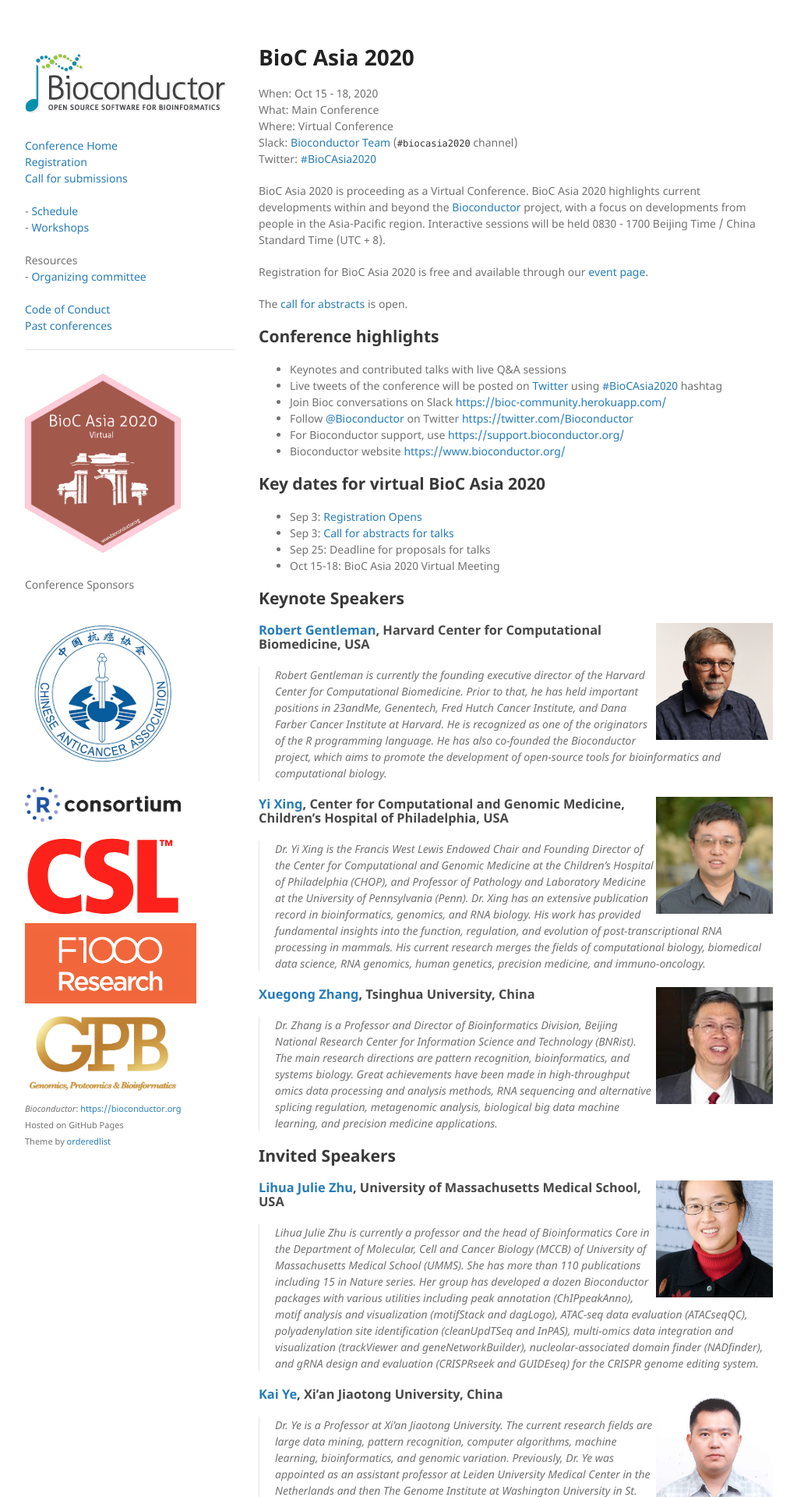
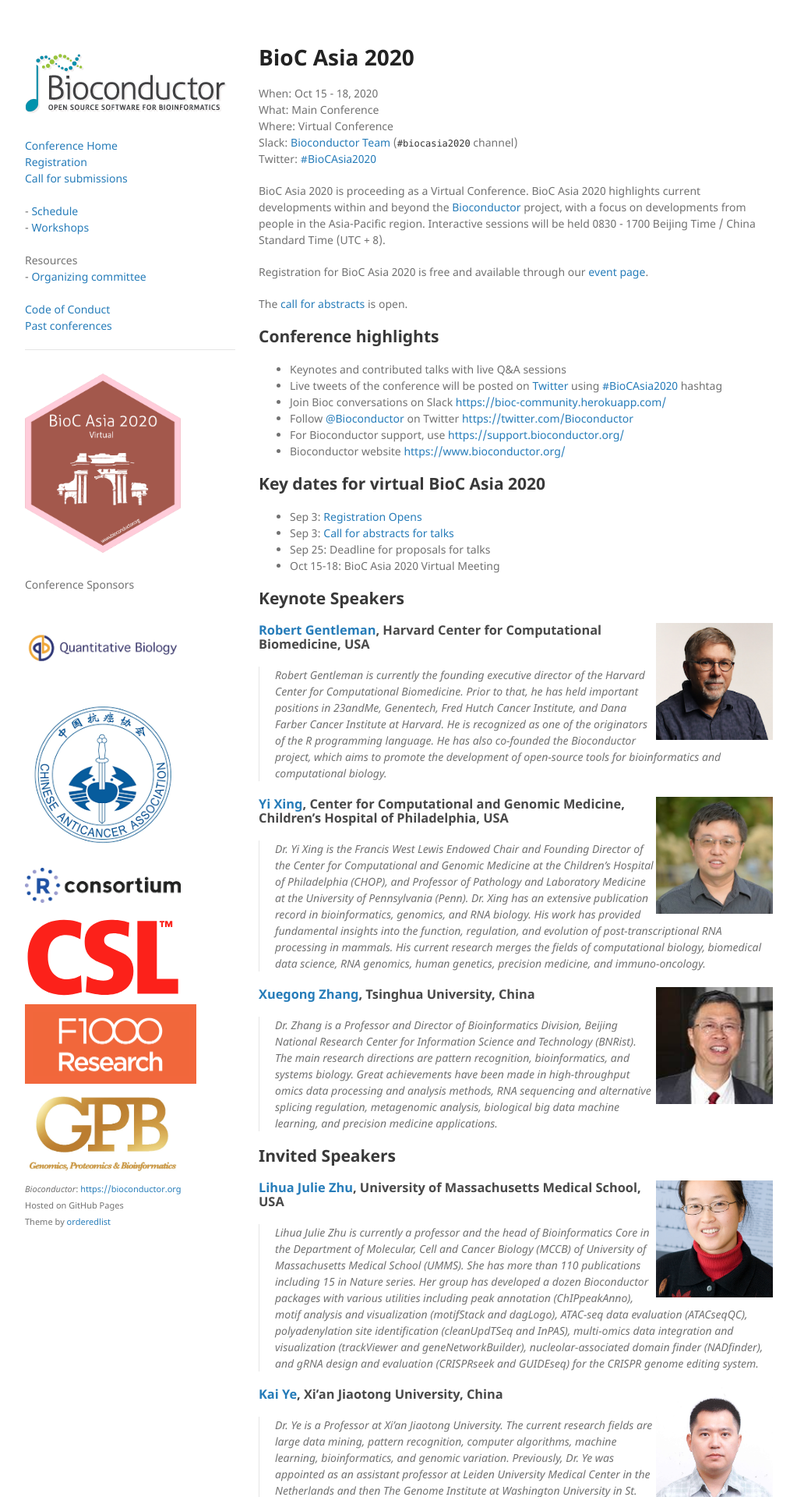
Before and after one commit to Bioconductor/BiocAsia2020, a Jekyll site: the page built from docs/index.md, in a window 1280 px wide. Shown: the top 1920 px of the page at 78% size, without its empty margins (128-1151 px from the left). Built offline with Jekyll 4.4.1, drawn with Linux system fonts in a browser that asks for light colours.

Commit message:
add qb logo

```diff
--- a/docs/_layouts/default.html
+++ b/docs/_layouts/default.html
@@ -65,6 +65,13 @@
         <p>
           Conference Sponsors
         </p>
+        <a href="https://www.springer.com/journal/40484">
+            <img src="./images/sponsors/qb.png"
+                 alt="Quantitative Biology"
+                 width="200"
+                 style="padding: 10px 0px; vertical-align: middle"
+                 />
+          </a>
         <a href="http://www.caca.org.cn/">
             <img src="./images/sponsors/china_anti-cancer_association.png"
                  alt="China Anti-Cancer Association"
```
Also changed, not shown: docs/images/sponsors/qb.png (added).
